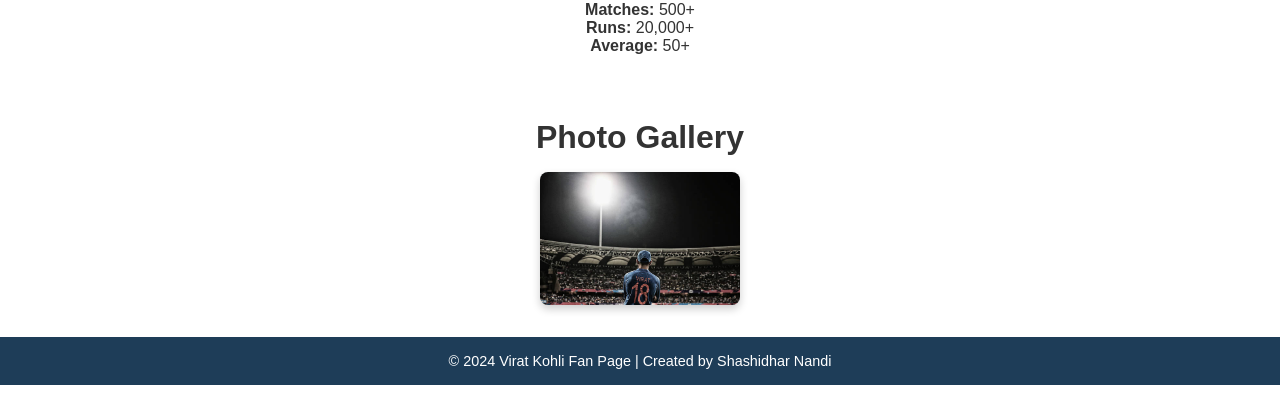
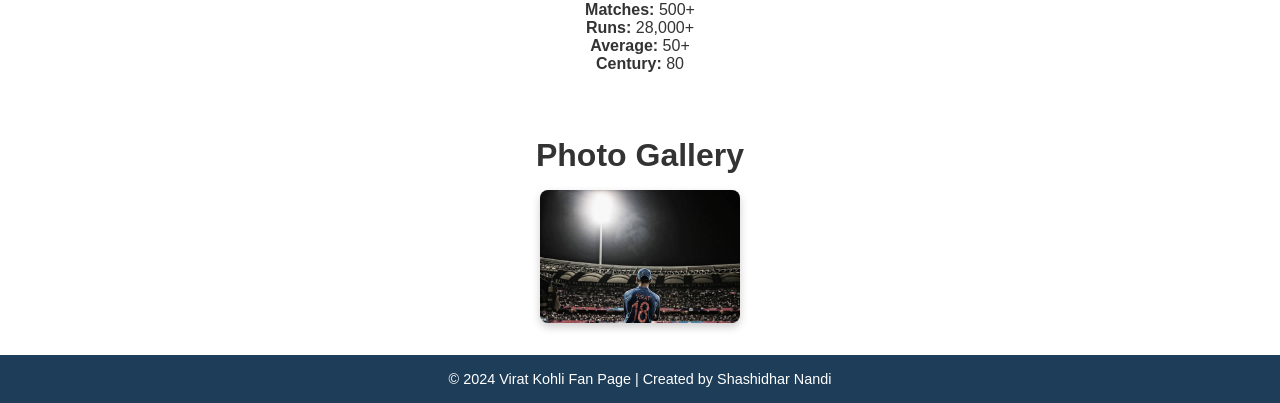
Before and after one commit to Shashidhar-Nandi/Web-dev-1, a plain HTML site: page Index.html in a window 1280 px wide. Shown: the part 617-1020 px from the top of the page. Drawn offline with Linux system fonts and the light colour scheme.

Commit message:
change the record

```diff
--- a/Index.html
+++ b/Index.html
@@ -40,8 +40,9 @@
         <section id="stats" class="content-section">
             <h2>Statistics</h2>
             <p><strong>Matches:</strong> 500+</p>
-            <p><strong>Runs:</strong> 20,000+</p>
+            <p><strong>Runs:</strong> 28,000+</p>
             <p><strong>Average:</strong> 50+</p>
+            <p><strong>Century:</strong> 80</p>
         </section>
 
         <section id="gallery" class="content-section">
```
